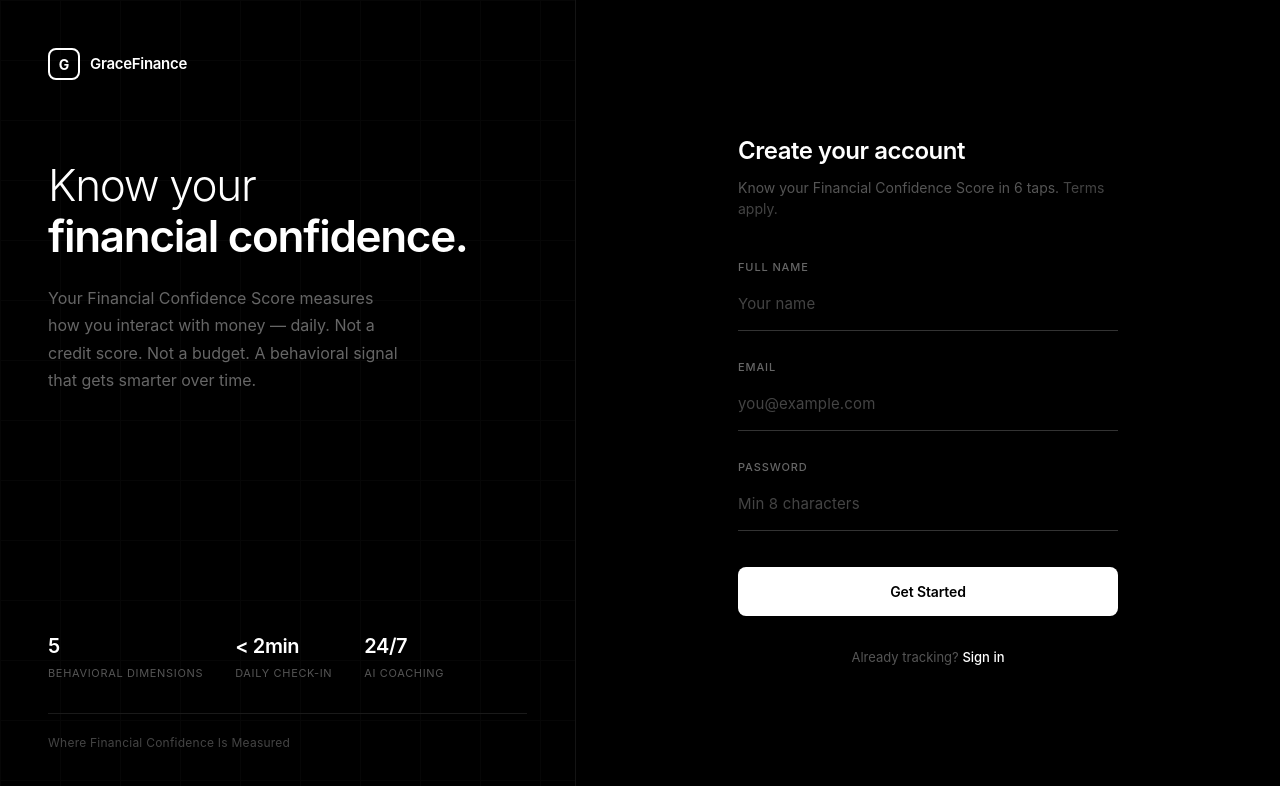
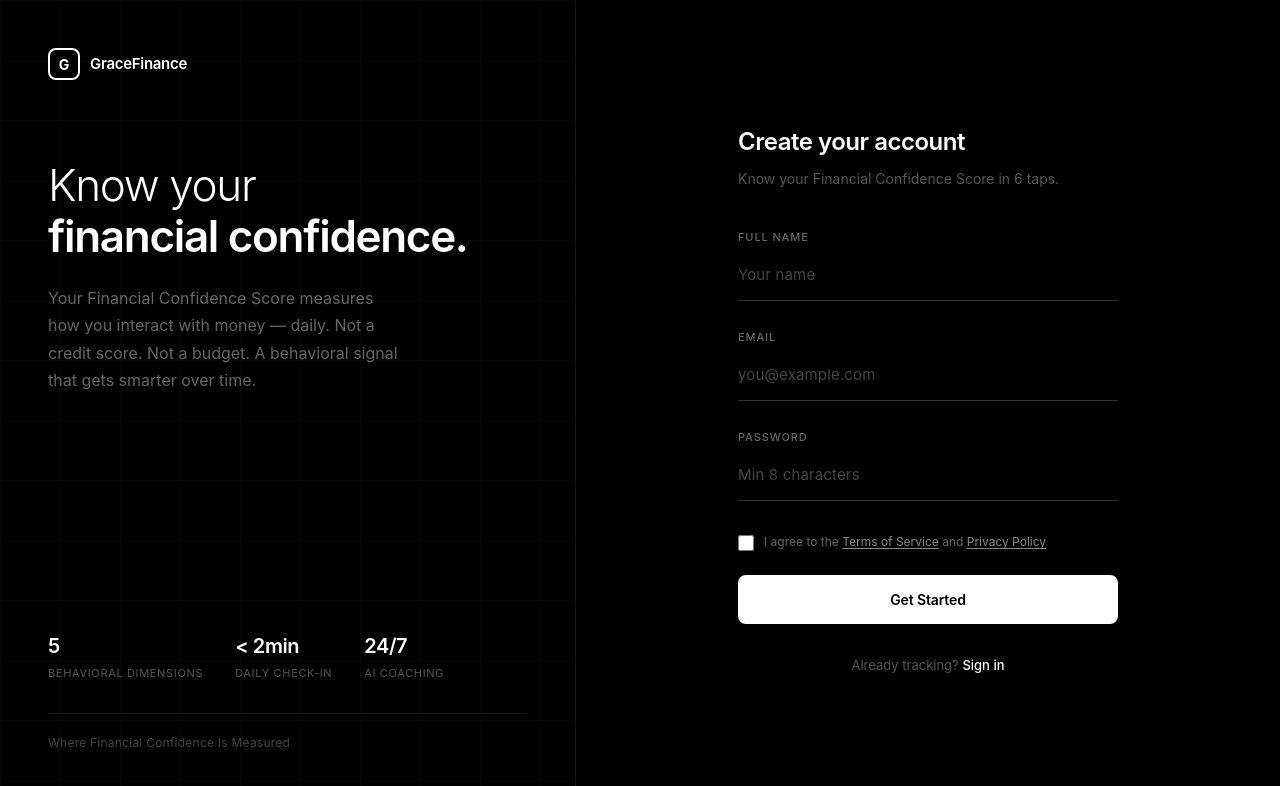
Before and after one commit to zlajeunesse1/GraceFinance, a React (Vite) app: page /signup in a window 1280 px wide. Shown: the top 786 px of the page. Built offline with nearby package versions, Linux system fonts and the light colour scheme; a web font is replaced by a local one.

Commit message:
Add terms checkbox to signup, fix rainbow text

```diff
--- a/src/index.css
+++ b/src/index.css
@@ -11,20 +11,55 @@
 body {
   font-family: 'DM Sans', system-ui, sans-serif;
   background-color: #0B0F1A;
-  color: #F1F5F9;
+  color: #FFFFFF;
   -webkit-font-smoothing: antialiased;
   -moz-osx-font-smoothing: grayscale;
+  text-rendering: optimizeLegibility;
 }
 
-input::placeholder {
-  color: #475569;
+/* ── Force all text to use solid color rendering ── */
+* {
+  -webkit-text-fill-color: currentColor;
 }
 
+/* ── Only allow gradient text where explicitly opted in ── */
+.gradient-text {
+  -webkit-text-fill-color: transparent;
+}
+
+/* ── Muted text hierarchy ── */
+.text-primary   { color: #FFFFFF; }
+.text-secondary { color: #C8D0DC; }
+.text-muted     { color: #8B95A6; }
+.text-subtle    { color: #5A6475; }
+
+/* ── Inputs ── */
+input, textarea, select {
+  color: #FFFFFF;
+  -webkit-font-smoothing: antialiased;
+}
+
+input::placeholder,
+textarea::placeholder {
+  color: #5A6475;
+  opacity: 1;
+}
+
+/* ── Scrollbar ── */
+::-webkit-scrollbar { width: 6px; }
+::-webkit-scrollbar-track { background: #0B0F1A; }
+::-webkit-scrollbar-thumb { background: #2A3040; border-radius: 3px; }
+::-webkit-scrollbar-thumb:hover { background: #3A4255; }
+
+/* ── Animations ── */
 @keyframes spin {
   to { transform: rotate(360deg); }
 }
-
 @keyframes fadeInUp {
   from { opacity: 0; transform: translateY(24px); }
-  to { opacity: 1; transform: translateY(0); }
+  to   { opacity: 1; transform: translateY(0); }
 }
+@keyframes fadeIn {
+  from { opacity: 0; }
+  to   { opacity: 1; }
+}
--- a/src/pages/SignupPage.jsx
+++ b/src/pages/SignupPage.jsx
@@ -18,6 +18,7 @@ export default function SignupPage() {
   var loadingState = useState(false); var loading = loadingState[0]; var setLoading = loadingState[1]
   var apiErrorState = useState(''); var apiError = apiErrorState[0]; var setApiError = apiErrorState[1]
   var focusedState = useState(null); var focused = focusedState[0]; var setFocused = focusedState[1]
+  var agreedState = useState(false); var agreed = agreedState[0]; var setAgreed = agreedState[1]
 
   function validateEmail(em) { return /^[^\s@]+@[^\s@]+\.[^\s@]+$/.test(em) }
 
@@ -29,6 +30,7 @@ export default function SignupPage() {
     else if (!validateEmail(email)) errs.email = 'Invalid email'
     if (!password) errs.password = 'Required'
     else if (password.length < 8) errs.password = 'Min 8 characters'
+    if (!agreed) errs.agreed = 'You must agree to continue'
     setErrors(errs); if (Object.keys(errs).length > 0) return
     setLoading(true)
     try { await signup(name, email, password); navigate('/dashboard') }
@@ -42,6 +44,32 @@ export default function SignupPage() {
   }
   var labelStyle = function (field) {
     return { display: 'block', fontSize: 11, fontWeight: 500, color: errors[field] ? '#ff4444' : '#666666', textTransform: 'uppercase', letterSpacing: '0.08em', marginBottom: 4, fontFamily: FONT }
+  }
+  var linkStyle = { color: '#888888', textDecoration: 'underline', textUnderlineOffset: '2px' }
+
+  /* ── Terms checkbox (shared between layouts) ── */
+  function TermsCheckbox() {
+    return (
+      <div style={{ marginBottom: 24 }}>
+        <label style={{ display: 'flex', alignItems: 'flex-start', gap: 10, cursor: 'pointer' }}>
+          <input
+            type="checkbox"
+            checked={agreed}
+            onChange={function (e) { setAgreed(e.target.checked); if (e.target.checked) { setErrors(function (prev) { var next = Object.assign({}, prev); delete next.agreed; return next }) } }}
+            style={{ width: 16, height: 16, marginTop: 2, accentColor: '#ffffff', cursor: 'pointer', flexShrink: 0 }}
+          />
+          <span style={{ fontSize: 12, color: '#666666', lineHeight: 1.5, fontFamily: FONT }}>
+            I agree to the{' '}
+            <a href="/legal/terms" target="_blank" rel="noopener noreferrer" style={linkStyle}>Terms of Service</a>
+            {' '}and{' '}
+            <a href="/legal/privacy" target="_blank" rel="noopener noreferrer" style={linkStyle}>Privacy Policy</a>
+          </span>
+        </label>
+        {errors.agreed && (
+          <div style={{ fontSize: 11, color: '#ff4444', marginTop: 6, marginLeft: 26, fontFamily: FONT }}>{errors.agreed}</div>
+        )}
+      </div>
+    )
   }
 
   /* ── Mobile/Tablet layout ── */
@@ -64,7 +92,7 @@ export default function SignupPage() {
         </div>
 
         <div style={{ flex: 1, padding: '8px 24px 40px' }}>
-          <p style={{ fontSize: 13, color: '#555555', margin: '0 0 20px' }}>Know your Financial Confidence Score in 6 taps. <span style={{ color: '#444444' }}>Terms apply.</span></p>
+          <p style={{ fontSize: 13, color: '#555555', margin: '0 0 20px' }}>Know your Financial Confidence Score in 6 taps.</p>
           {apiError && (<div style={{ marginBottom: 20, padding: '12px 16px', border: '1px solid #331111', background: '#1a0a0a', borderRadius: 8, fontSize: 13, color: '#ff4444' }}>{apiError}</div>)}
           <form onSubmit={handleSubmit}>
             <div style={{ marginBottom: 22 }}>
@@ -75,10 +103,11 @@ export default function SignupPage() {
               <label style={labelStyle('email')}>Email {errors.email && '— ' + errors.email}</label>
               <input type="email" value={email} onChange={function (e) { setEmail(e.target.value) }} onFocus={function () { setFocused('email') }} onBlur={function () { setFocused(null) }} placeholder="you@example.com" style={inputStyle('email')} />
             </div>
-            <div style={{ marginBottom: 28 }}>
+            <div style={{ marginBottom: 24 }}>
               <label style={labelStyle('password')}>Password {errors.password && '— ' + errors.password}</label>
               <input type="password" value={password} onChange={function (e) { setPassword(e.target.value) }} onFocus={function () { setFocused('password') }} onBlur={function () { setFocused(null) }} placeholder="Min 8 characters" style={inputStyle('password')} />
             </div>
+            <TermsCheckbox />
             <button type="submit" disabled={loading} style={{ width: '100%', padding: '16px', fontSize: 15, fontWeight: 600, fontFamily: FONT, color: '#000000', background: '#ffffff', border: 'none', borderRadius: 10, cursor: loading ? 'wait' : 'pointer', letterSpacing: '-0.01em', opacity: loading ? 0.6 : 1 }}>
               {loading ? 'Creating account...' : 'Get Started'}
             </button>
@@ -100,7 +129,7 @@ export default function SignupPage() {
     )
   }
 
-  /* ── Desktop (unchanged) ── */
+  /* ── Desktop (unchanged layout, added terms checkbox) ── */
   return (
     <div style={{ minHeight: '100vh', background: '#000000', display: 'flex', fontFamily: FONT }}>
       <style>{"@import url('https://fonts.cdnfonts.com/css/geist');::placeholder { color: #444444 !important; }input:-webkit-autofill { -webkit-box-shadow: 0 0 0 30px #000000 inset !important; -webkit-text-fill-color: #ffffff !important; }"}</style>
@@ -129,13 +158,14 @@ export default function SignupPage() {
         <div style={{ width: '100%', maxWidth: 380 }}>
           <div style={{ marginBottom: 40 }}>
             <h2 style={{ fontSize: 24, fontWeight: 600, color: '#ffffff', margin: '0 0 8px', letterSpacing: '-0.02em' }}>Create your account</h2>
-            <p style={{ fontSize: 14, color: '#555555', margin: 0 }}>Know your Financial Confidence Score in 6 taps. <span style={{ color: '#444444' }}>Terms apply.</span></p>
+            <p style={{ fontSize: 14, color: '#555555', margin: 0 }}>Know your Financial Confidence Score in 6 taps.</p>
           </div>
           {apiError && (<div style={{ marginBottom: 24, padding: '12px 16px', border: '1px solid #331111', background: '#1a0a0a', borderRadius: 8, fontSize: 13, color: '#ff4444' }}>{apiError}</div>)}
           <form onSubmit={handleSubmit}>
             <div style={{ marginBottom: 28 }}><label style={labelStyle('name')}>Full Name {errors.name && '— ' + errors.name}</label><input type="text" value={name} onChange={function (e) { setName(e.target.value) }} onFocus={function () { setFocused('name') }} onBlur={function () { setFocused(null) }} placeholder="Your name" style={inputStyle('name')} /></div>
             <div style={{ marginBottom: 28 }}><label style={labelStyle('email')}>Email {errors.email && '— ' + errors.email}</label><input type="email" value={email} onChange={function (e) { setEmail(e.target.value) }} onFocus={function () { setFocused('email') }} onBlur={function () { setFocused(null) }} placeholder="you@example.com" style={inputStyle('email')} /></div>
-            <div style={{ marginBottom: 36 }}><label style={labelStyle('password')}>Password {errors.password && '— ' + errors.password}</label><input type="password" value={password} onChange={function (e) { setPassword(e.target.value) }} onFocus={function () { setFocused('password') }} onBlur={function () { setFocused(null) }} placeholder="Min 8 characters" style={inputStyle('password')} /></div>
+            <div style={{ marginBottom: 32 }}><label style={labelStyle('password')}>Password {errors.password && '— ' + errors.password}</label><input type="password" value={password} onChange={function (e) { setPassword(e.target.value) }} onFocus={function () { setFocused('password') }} onBlur={function () { setFocused(null) }} placeholder="Min 8 characters" style={inputStyle('password')} /></div>
+            <TermsCheckbox />
             <button type="submit" disabled={loading} style={{ width: '100%', padding: '14px', fontSize: 14, fontWeight: 600, fontFamily: FONT, color: '#000000', background: '#ffffff', border: 'none', borderRadius: 8, cursor: loading ? 'wait' : 'pointer', letterSpacing: '-0.01em', transition: 'opacity 0.2s ease', opacity: loading ? 0.6 : 1 }}
               onMouseEnter={function (e) { if (!loading) e.target.style.opacity = '0.85' }} onMouseLeave={function (e) { if (!loading) e.target.style.opacity = '1' }}
             >{loading ? 'Creating account...' : 'Get Started'}</button>
```
